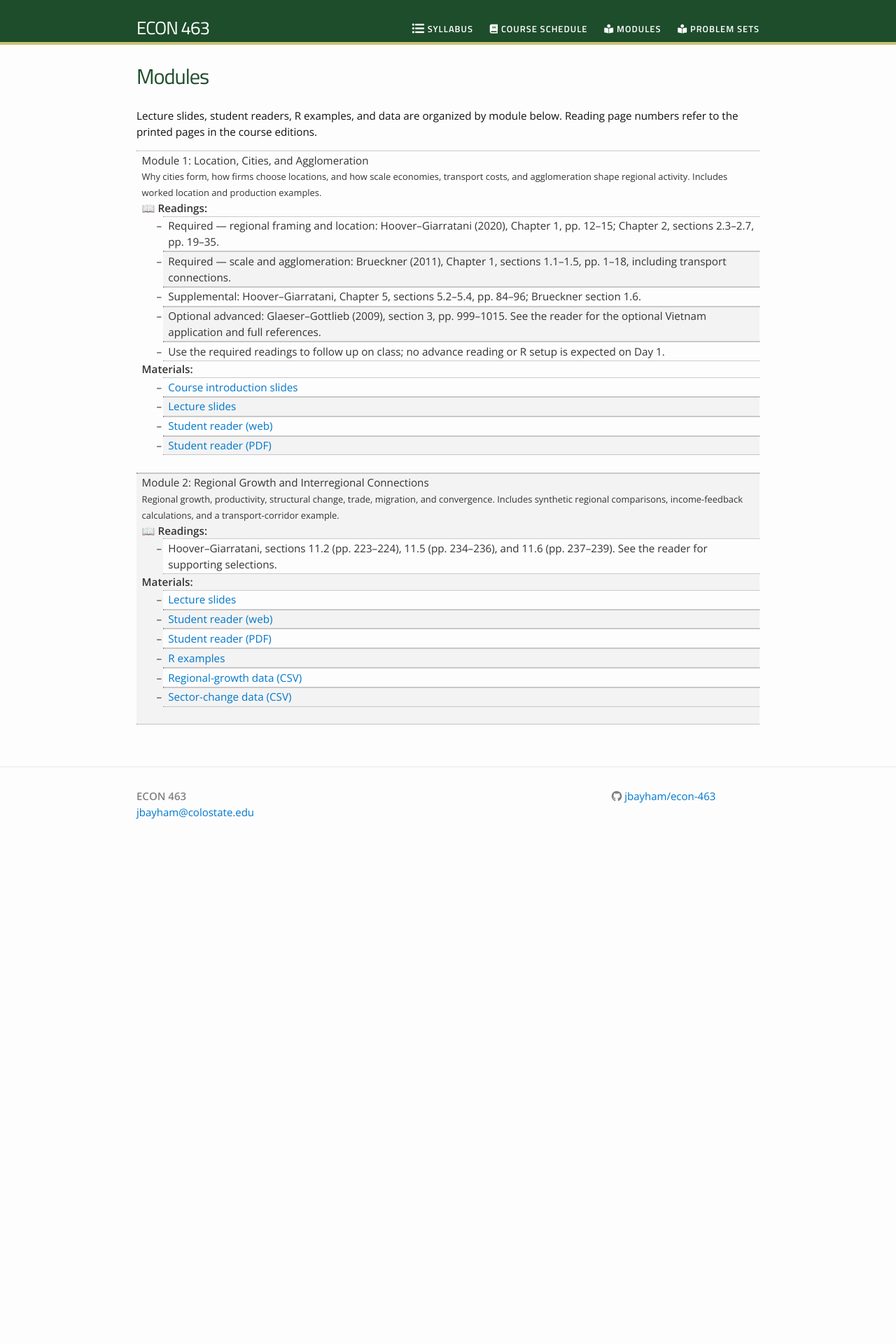
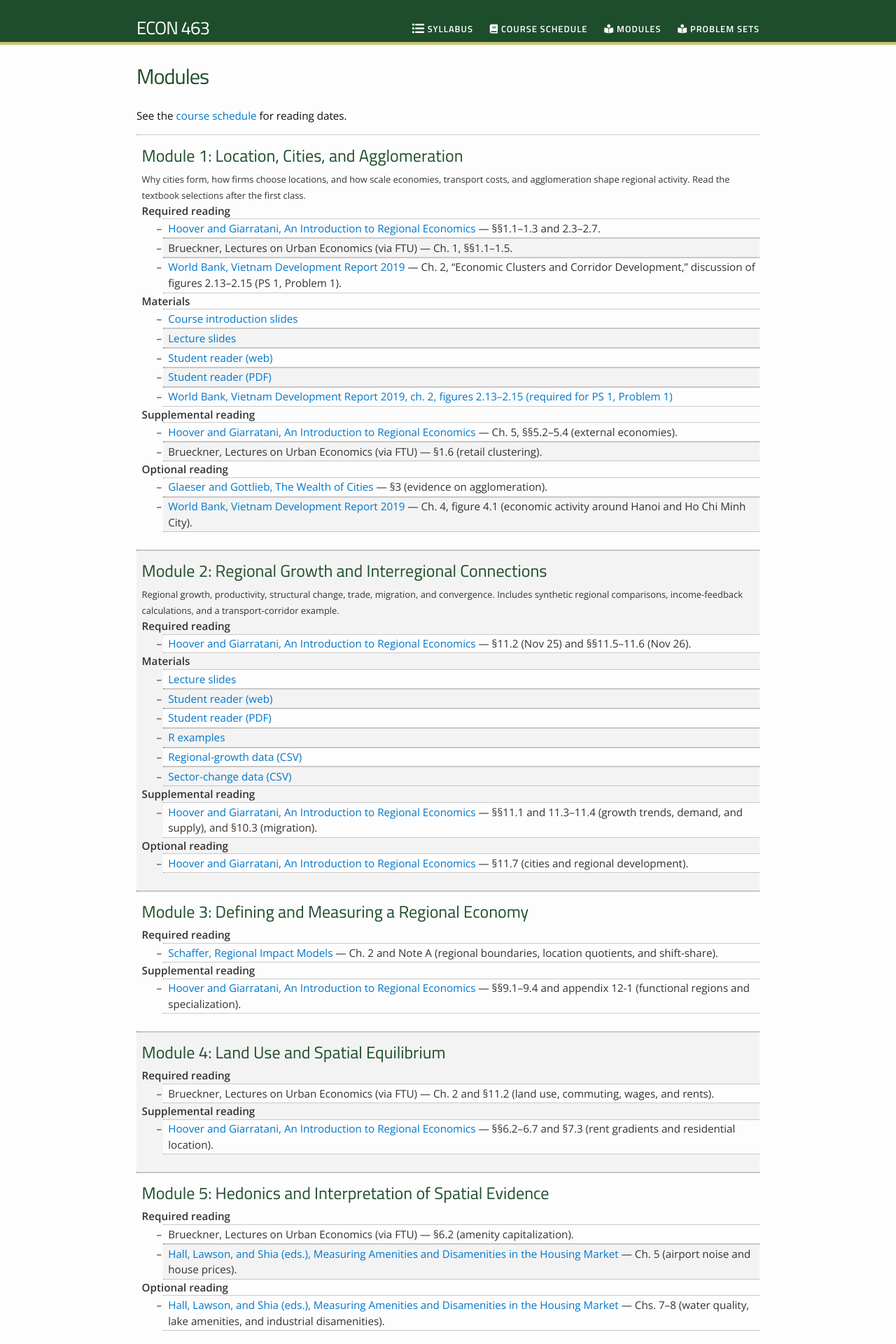
Before and after one commit to jbayham/econ-463, a Jekyll site: the page built from modules.md, in a window 1280 px wide. Shown: the top 1920 px of the page at 70% size. Built offline with Jekyll 4.4.1, drawn with Linux system fonts in a browser that asks for light colours; nearby versions of some CDN libraries; before the commit the page ends 1231 px from its top, so only the background shows below that; some of the changed text lies outside the part shown.

Commit message:
Organize module readings and materials for the course site

```diff
--- a/_data/modules.yml
+++ b/_data/modules.yml
@@ -1,13 +1,25 @@
 # Add modules and resource links as their materials become available.
 - title: "Module 1: Location, Cities, and Agglomeration"
   dirname: modules/01-location
-  desc: "Why cities form, how firms choose locations, and how scale economies, transport costs, and agglomeration shape regional activity. Includes worked location and production examples."
+  desc: "Why cities form, how firms choose locations, and how scale economies, transport costs, and agglomeration shape regional activity. Read the textbook selections after the first class."
   readings:
-    - title: "Required — regional framing and location: Hoover–Giarratani (2020), Chapter 1, pp. 12–15; Chapter 2, sections 2.3–2.7, pp. 19–35."
-    - title: "Required — scale and agglomeration: Brueckner (2011), Chapter 1, sections 1.1–1.5, pp. 1–18, including transport connections."
-    - title: "Supplemental: Hoover–Giarratani, Chapter 5, sections 5.2–5.4, pp. 84–96; Brueckner section 1.6."
-    - title: "Optional advanced: Glaeser–Gottlieb (2009), section 3, pp. 999–1015. See the reader for the optional Vietnam application and full references."
-    - title: "Use the required readings to follow up on class; no advance reading or R setup is expected on Day 1."
+    Required reading:
+      - source: hoover-giarratani
+        selection: "§§1.1–1.3 and 2.3–2.7."
+      - source: brueckner
+        selection: "Ch. 1, §§1.1–1.5."
+      - source: world-bank
+        selection: "Ch. 2, “Economic Clusters and Corridor Development,” discussion of figures 2.13–2.15 (PS 1, Problem 1)."
+    Supplemental reading:
+      - source: hoover-giarratani
+        selection: "Ch. 5, §§5.2–5.4 (external economies)."
+      - source: brueckner
+        selection: "§1.6 (retail clustering)."
+    Optional reading:
+      - source: glaeser-gottlieb
+        selection: "§3 (evidence on agglomeration)."
+      - source: world-bank
+        selection: "Ch. 4, figure 4.1 (economic activity around Hanoi and Ho Chi Minh City)."
   materials:
     - title: "Course introduction slides"
       url: ../00-course-introduction/slides.html
@@ -17,12 +29,22 @@
       url: reader.html
     - title: "Student reader (PDF)"
       url: reader.pdf
+    - title: "World Bank, Vietnam Development Report 2019, ch. 2, figures 2.13–2.15 (required for PS 1, Problem 1)"
+      url: "https://documents1.worldbank.org/curated/en/590451578409008253/pdf/Vietnam-Development-Report-2019-Connecting-Vietnam-for-Growth-and-Shared-Prosperity.pdf#page=65"
 
 - title: "Module 2: Regional Growth and Interregional Connections"
   dirname: modules/02-growth
   desc: "Regional growth, productivity, structural change, trade, migration, and convergence. Includes synthetic regional comparisons, income-feedback calculations, and a transport-corridor example."
   readings:
-    - title: "Hoover–Giarratani, sections 11.2 (pp. 223–224), 11.5 (pp. 234–236), and 11.6 (pp. 237–239). See the reader for supporting selections."
+    Required reading:
+      - source: hoover-giarratani
+        selection: "§11.2 (Nov 25) and §§11.5–11.6 (Nov 26)."
+    Supplemental reading:
+      - source: hoover-giarratani
+        selection: "§§11.1 and 11.3–11.4 (growth trends, demand, and supply), and §10.3 (migration)."
+    Optional reading:
+      - source: hoover-giarratani
+        selection: "§11.7 (cities and regional development)."
   materials:
     - title: "Lecture slides"
       url: slides.html
@@ -36,3 +58,67 @@
       url: data/regional-growth.csv
     - title: "Sector-change data (CSV)"
       url: data/sector-change.csv
+
+- title: "Module 3: Defining and Measuring a Regional Economy"
+  dirname: modules/03-measurement
+  readings:
+    Required reading:
+      - source: schaffer
+        selection: "Ch. 2 and Note A (regional boundaries, location quotients, and shift-share)."
+    Supplemental reading:
+      - source: hoover-giarratani
+        selection: "§§9.1–9.4 and appendix 12-1 (functional regions and specialization)."
+
+- title: "Module 4: Land Use and Spatial Equilibrium"
+  dirname: modules/04-spatial-equilibrium
+  readings:
+    Required reading:
+      - source: brueckner
+        selection: "Ch. 2 and §11.2 (land use, commuting, wages, and rents)."
+    Supplemental reading:
+      - source: hoover-giarratani
+        selection: "§§6.2–6.7 and §7.3 (rent gradients and residential location)."
+
+- title: "Module 5: Hedonics and Interpretation of Spatial Evidence"
+  dirname: modules/05-hedonics
+  readings:
+    Required reading:
+      - source: brueckner
+        selection: "§6.2 (amenity capitalization)."
+      - source: hall-lawson-shia
+        selection: "Ch. 5 (airport noise and house prices)."
+    Optional reading:
+      - source: hall-lawson-shia
+        selection: "Chs. 7–8 (water quality, lake amenities, and industrial disamenities)."
+
+- title: "Module 6: Input-Output Analysis and Regional Linkages"
+  dirname: modules/06-input-output
+  readings:
+    Required reading:
+      - source: schaffer
+        selection: "Chs. 4–5 (accounts and model solution) and ch. 6 (multipliers)."
+      - source: hewings
+        selection: "§4.1 (impact analysis)."
+    Supplemental reading:
+      - source: schaffer
+        selection: "Ch. 6 multiplier appendix."
+
+- title: "Module 7: Regional CGE Modeling and Model Comparison"
+  dirname: modules/07-cge
+  readings:
+    Required reading:
+      - source: hewings
+        selection: "§7.2 (social accounting)."
+    Supplemental reading:
+      - source: hewings
+        selection: "§7.4 (labor-market links)."
+
+- title: "Module 8: Integrated Regional Application and Policy Evaluation"
+  dirname: modules/08-policy
+  readings:
+    Required reading:
+      - source: hoover-giarratani
+        selection: "§12.2 (regional policy objectives)."
+    Supplemental reading:
+      - source: hoover-giarratani
+        selection: "§12.5 (regional development strategy)."
--- /dev/null
+++ b/_data/readings.yml
@@ -0,0 +1,20 @@
+hoover-giarratani:
+  title: Hoover and Giarratani, An Introduction to Regional Economics
+  url: https://researchrepository.wvu.edu/rri-web-book/4/
+brueckner:
+  title: Brueckner, Lectures on Urban Economics (via FTU)
+schaffer:
+  title: Schaffer, Regional Impact Models
+  url: https://researchrepository.wvu.edu/rri-web-book/7/
+hewings:
+  title: Hewings, Regional Input-Output Analysis
+  url: https://researchrepository.wvu.edu/rri-web-book/10/
+hall-lawson-shia:
+  title: Hall, Lawson, and Shia (eds.), Measuring Amenities and Disamenities in the Housing Market
+  url: https://researchrepository.wvu.edu/rri-web-book/32/
+glaeser-gottlieb:
+  title: Glaeser and Gottlieb, The Wealth of Cities
+  url: https://users.nber.org/~jdgottl/WealthOfCities2009JEL.pdf
+world-bank:
+  title: World Bank, Vietnam Development Report 2019
+  url: https://documents1.worldbank.org/curated/en/590451578409008253/pdf/Vietnam-Development-Report-2019-Connecting-Vietnam-for-Growth-and-Shared-Prosperity.pdf
--- a/_sass/_layout.scss
+++ b/_sass/_layout.scss
@@ -287,6 +287,14 @@ ul#archive li:nth-child(odd) { background: #fdfdfd; }
 ul#archive  h2 {
 	padding-top: .5em }
 
+.post-content .module-title {
+    color: $clemson-purple;
+    font-size: 1.5rem;
+    font-weight: 400;
+    line-height: 1.25;
+    margin-bottom: 0.3em;
+}
+
 ul#archive li.alt {
        background: #f6f6f6;
 }
--- a/modules.md
+++ b/modules.md
@@ -4,26 +4,42 @@ title: Modules
 permalink: /modules/
 ---
 
-Lecture slides, student readers, R examples, and data are organized by module below. Reading page numbers refer to the printed pages in the course editions.
+See the [course schedule]({{ '/schedule/' | relative_url }}) for reading dates.
 
 <ul id="archive">
+{% assign sections = 'Required reading|Materials|Supplemental reading|Optional reading' | split: '|' %}
 {% for modules in site.data.modules %}
-      <li class="archiveposturl">
-        {% if modules.filename %}
-        <span><a href="{{ site.url }}{{ site.baseurl }}/{{ modules.dirname }}/{{ modules.filename }}.pdf">{{ modules.title }}</a></span>
+  <li class="archiveposturl">
+  <h2 class="module-title">
+    {% if modules.filename %}
+      <a href="{{ site.url }}{{ site.baseurl }}/{{ modules.dirname }}/{{ modules.filename }}.pdf">{{ modules.title }}</a>
+    {% else %}
+      {{ modules.title }}
+    {% endif %}
+  </h2>
+{% if modules.desc %}
+  <span class="postlower">{{ modules.desc }}</span>
+{% endif %}
+{% for section in sections %}
+  {% if section == 'Materials' %}
+    {% assign entries = modules.materials %}
+  {% else %}
+    {% assign entries = modules.readings[section] %}
+  {% endif %}
+  {% if entries.size > 0 %}
+    <div><strong>{{ section }}</strong></div>
+    <ul>
+      {% for entry in entries %}
+        {% if section == 'Materials' %}
+          <li><a href="{% unless entry.url contains '://' %}{{ site.url }}{{ site.baseurl }}/{{ modules.dirname }}/{% endunless %}{{ entry.url }}">{{ entry.title }}</a></li>
         {% else %}
-        <span>{{ modules.title }}</span>
-        {% endif %}<br>
-<span class = "postlower">
-{{ modules.desc }}</span>
-{% if modules.readings %}
-  <br><strong>📖 Readings:</strong>
-  <ul>
-    {% for r in modules.readings %}
-      <li>{{ r.title }}</li>
-    {% endfor %}
-  </ul>
-{% endif %}
+          {% assign source = site.data.readings[entry.source] %}
+          <li>{% if source.url %}<a href="{{ source.url | escape }}">{{ source.title | escape }}</a>{% else %}{{ source.title | escape }}{% endif %} — {{ entry.selection | escape }}</li>
+        {% endif %}
+      {% endfor %}
+    </ul>
+  {% endif %}
+{% endfor %}
 
 {% if modules.ps %}
   <strong>📝 Problem Sets:</strong>
@@ -34,16 +50,7 @@ Lecture slides, student readers, R examples, and data are organized by module be
   </ul>
 {% endif %}
 
-{% if modules.materials %}
-  <strong>Materials:</strong>
-  <ul>
-    {% for c in modules.materials %}
-      <li><a href="{{ site.url }}{{ site.baseurl }}/{{ modules.dirname }}/{{ c.url }}">{{ c.title }}</a></li>
-    {% endfor %}
-  </ul>
-{% endif %}
-
 <br>
-      </li>
+  </li>
 {% endfor %}
 </ul>
```
